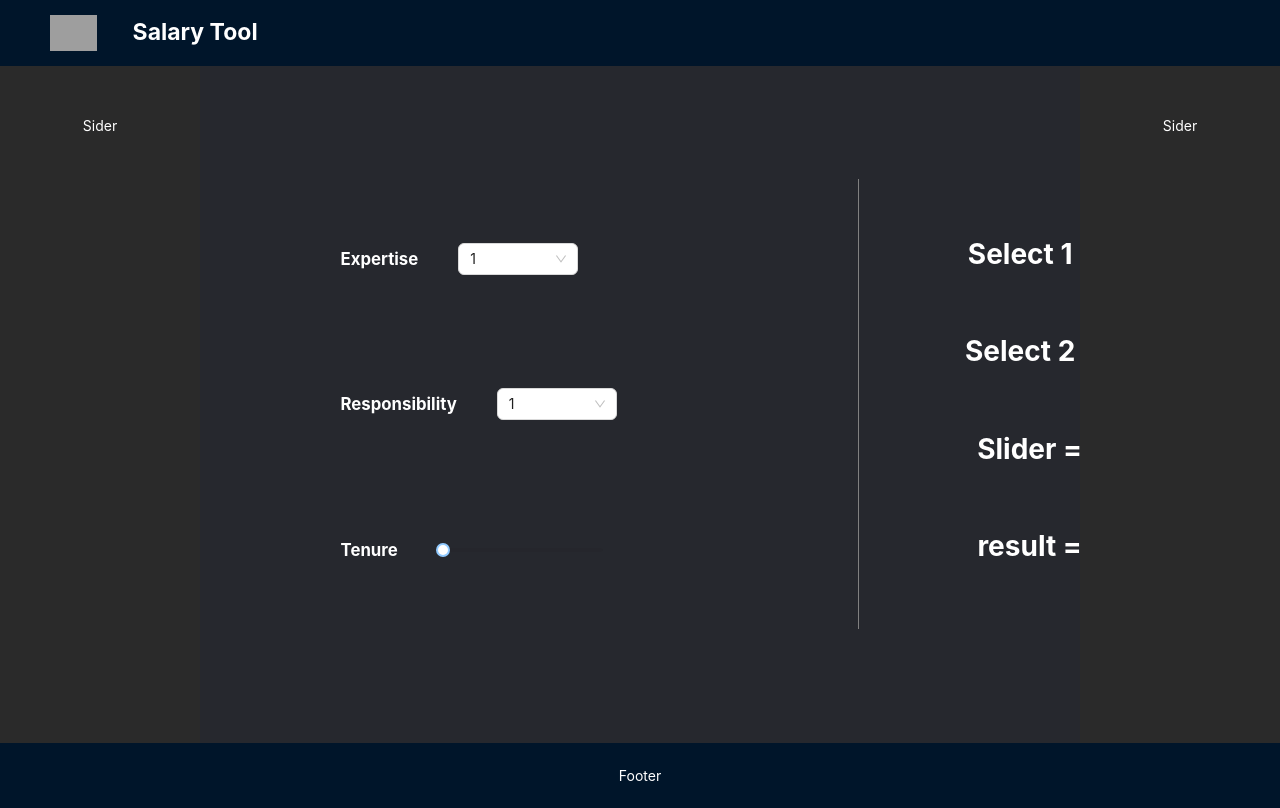
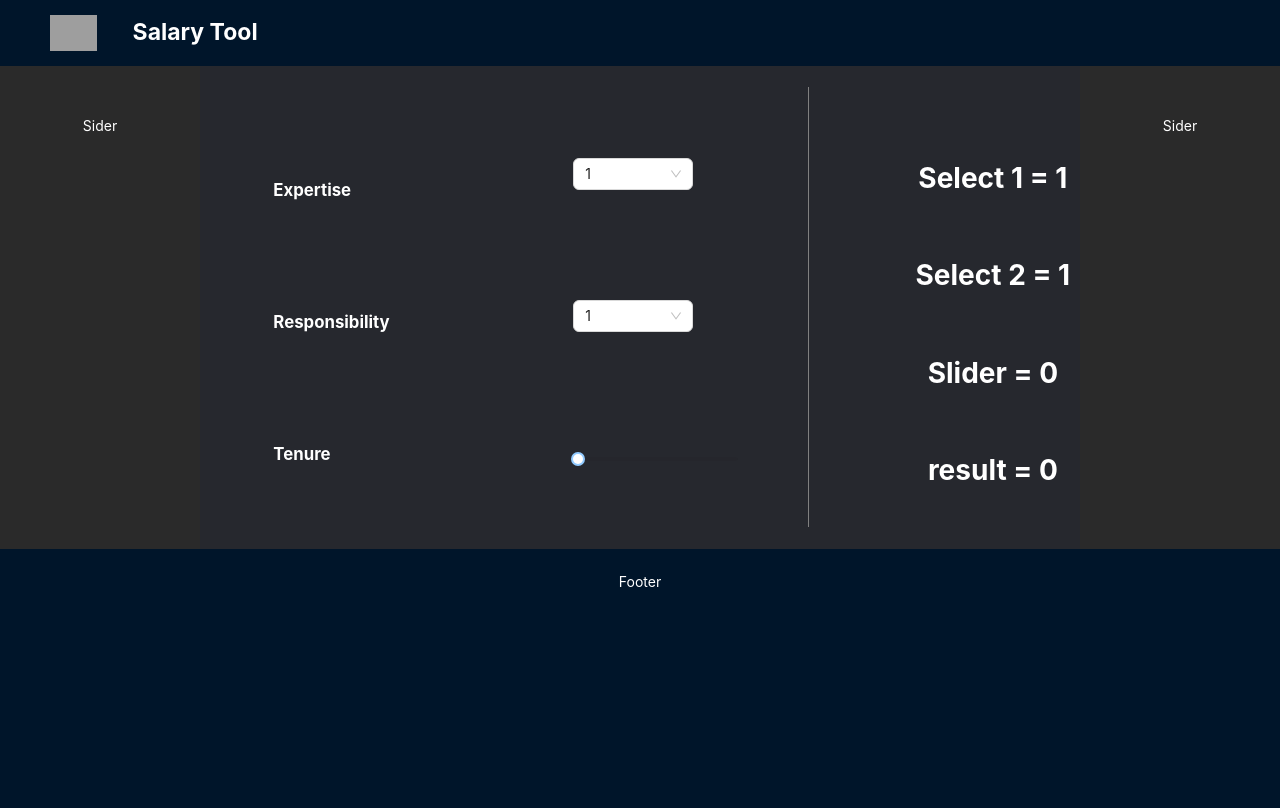
Before and after one commit to NicolasCasClew/SalaryFrontend, a React (Create React App) app: page / in a window 1280 px wide. Built offline with nearby package versions, Linux system fonts and the light colour scheme; grey boxes are pictures that could not be loaded.

Commit message:
separated the input text and the input components into separate divs, UI needs a bit of fixing

```diff
--- a/src/components/page.module.scss
+++ b/src/components/page.module.scss
@@ -5,8 +5,11 @@
   flex-direction: row;
 }
 .left_content {
-  min-width: 650px;
-  padding: 120px;
+  padding: 8%;
+  padding-top: 10%;
+  align-items: flex-start;
+  min-width: 300px;
+  row-gap: 110px;
   display: flex;
   flex-direction: column;
 }
@@ -21,6 +24,8 @@
 }
 .input_title {
   font-size: 120%;
-  padding-right: 40px;
+  max-height: 20px;
   font-weight: bold;
+  margin: 0px;
+  margin-top: 2px;
 }
--- a/src/components/page.tsx
+++ b/src/components/page.tsx
@@ -26,32 +26,27 @@ export function Page(): ReactElement {
   return (
     <div style={{ flexDirection: "row", display: "flex" }}>
       <div className={classes["left_content"]}>
-        <div className={classes["input_selector"]}>
-          <h4 className={classes["input_title"]}>Expertise</h4>
-          <Selector setSelectCounter={setSelectCounter}></Selector>
-        </div>
-        <div className={classes["input_selector"]}>
-          <h4 className={classes["input_title"]}>Responsibility</h4>
-          <Selector setSelectCounter={setSelect2Counter}></Selector>
-        </div>
-        <div className={classes["input_selector"]}>
-          <h4 className={classes["input_title"]}>Tenure </h4>
-          <div className="test">
-            <SliderAdab setSliderCounter={setsliderCounter}></SliderAdab>
-          </div>
-        </div>
+        <h3 className={classes["input_title"]}>Expertise</h3>
+        <h3 className={classes["input_title"]}>Responsibility</h3>
+        <h3 className={classes["input_title"]}>Tenure </h3>
+      </div>
+      <div className={classes["left_content"]}>
+        <Selector setSelectCounter={setSelectCounter}></Selector>
+        <Selector setSelectCounter={setSelect2Counter}></Selector>
+        <SliderAdab setSliderCounter={setsliderCounter}></SliderAdab>
       </div>
       <Divider
         type="vertical"
         style={{
           //cant modify it through the css
-          height: "450px",
+          height: "440px",
           borderLeft: "1px solid gray",
           alignSelf: "center",
+          display: "flex",
         }}
       />
       <div className={classes["output_divider"]}>
-        <h1 style={{ paddingTop: "120px" }}>Select 1 = {selectCounter}</h1>
+        <h1 style={{ paddingTop: "45px" }}>Select 1 = {selectCounter}</h1>
         <h1>Select 2 = {select2counter}</h1>
         <h1>Slider = {slidercounter}</h1>
         <h1>result = {result}</h1>
```
